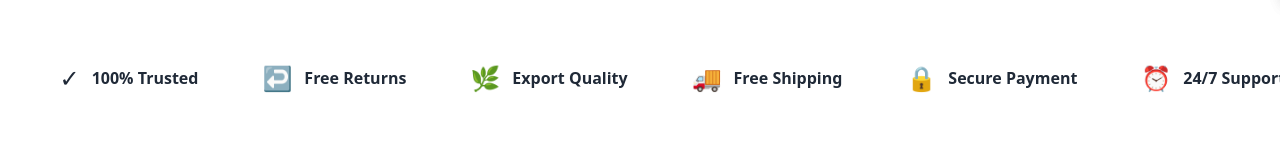
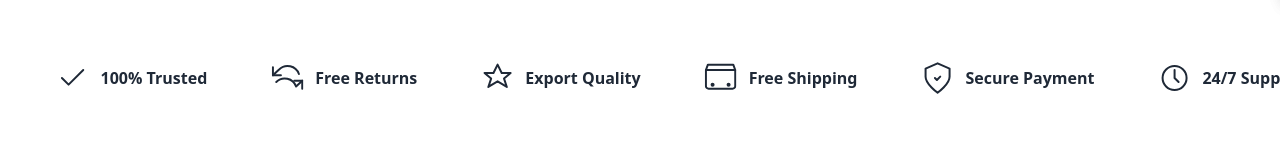
Before and after one commit to developer-bytespak/NeutroPak_frontend, a Next.js app: page / in a window 1280 px wide. Shown: the part 802-952 px from the top of the page. Built offline with nearby package versions, Linux system fonts and the light colour scheme; no server answers.

Commit message:
changes in logos on homepage

```diff
--- a/src/components/FeaturesSlider.tsx
+++ b/src/components/FeaturesSlider.tsx
@@ -3,7 +3,7 @@
 import React from 'react';
 
 interface Feature {
-  icon: string;
+  icon: React.ReactNode;
   text: string;
 }
 
@@ -11,14 +11,58 @@ interface FeaturesSliderProps {
   features?: Feature[];
 }
 
+// SVG Icons
+const SecurePaymentIcon = () => (
+  <svg className="w-full h-full" viewBox="0 0 24 24" fill="none" xmlns="http://www.w3.org/2000/svg">
+    <path d="M12 1L3 5V11C3 16.55 12 23 12 23S21 16.55 21 11V5L12 1Z" stroke="currentColor" strokeWidth="1.5" strokeLinecap="round" strokeLinejoin="round" fill="none"/>
+    <path d="M10 12L11.5 13.5L14 11" stroke="currentColor" strokeWidth="1.5" strokeLinecap="round" strokeLinejoin="round"/>
+  </svg>
+);
+
+const SupportIcon = () => (
+  <svg className="w-full h-full" viewBox="0 0 24 24" fill="none" xmlns="http://www.w3.org/2000/svg">
+    <circle cx="12" cy="12" r="9" stroke="currentColor" strokeWidth="1.5"/>
+    <path d="M12 6V12L15 15" stroke="currentColor" strokeWidth="1.5" strokeLinecap="round" strokeLinejoin="round"/>
+  </svg>
+);
+
+const TrustedIcon = () => (
+  <svg className="w-full h-full" viewBox="0 0 24 24" fill="none" xmlns="http://www.w3.org/2000/svg">
+    <polyline points="20 6 9 17 4 12" stroke="currentColor" strokeWidth="1.5" strokeLinecap="round" strokeLinejoin="round"/>
+  </svg>
+);
+
+const ReturnsIcon = () => (
+  <svg className="w-full h-full" viewBox="0 0 24 24" fill="none" xmlns="http://www.w3.org/2000/svg">
+    <path d="M1 4V10H7" stroke="currentColor" strokeWidth="1.5" strokeLinecap="round" strokeLinejoin="round"/>
+    <path d="M23 20V14H17" stroke="currentColor" strokeWidth="1.5" strokeLinecap="round" strokeLinejoin="round"/>
+    <path d="M20.49 9A9 9 0 005.64 5.64L1 10m22 4l-4.64 4.36A9 9 0 003.51 15" stroke="currentColor" strokeWidth="1.5" strokeLinecap="round" strokeLinejoin="round"/>
+  </svg>
+);
+
+const QualityIcon = () => (
+  <svg className="w-full h-full" viewBox="0 0 24 24" fill="none" xmlns="http://www.w3.org/2000/svg">
+    <path d="M12 2L15.09 8.26H21.77L16.84 12.44L18.93 18.71L12 14.53L5.07 18.71L7.16 12.44L2.23 8.26H8.91L12 2Z" stroke="currentColor" strokeWidth="1.5" strokeLinecap="round" strokeLinejoin="round"/>
+  </svg>
+);
+
+const ShippingIcon = () => (
+  <svg className="w-full h-full" viewBox="0 0 24 24" fill="none" xmlns="http://www.w3.org/2000/svg">
+    <path d="M1 6H23V18C23 18.5304 22.7893 19.0391 22.4142 19.4142C22.0391 19.7893 21.5304 20 21 20H3C2.46957 20 1.96086 19.7893 1.58579 19.4142C1.21071 19.0391 1 18.5304 1 18V6Z" stroke="currentColor" strokeWidth="1.5" strokeLinecap="round" strokeLinejoin="round"/>
+    <path d="M1 6L2.5 2H21.5L23 6" stroke="currentColor" strokeWidth="1.5" strokeLinecap="round" strokeLinejoin="round"/>
+    <circle cx="6" cy="17" r="1.5" fill="currentColor"/>
+    <circle cx="18" cy="17" r="1.5" fill="currentColor"/>
+  </svg>
+);
+
 const FeaturesSlider: React.FC<FeaturesSliderProps> = ({
   features = [
-    { icon: '🔒', text: 'Secure Payment' },
-    { icon: '⏰', text: '24/7 Support' },
-    { icon: '✓', text: '100% Trusted' },
-    { icon: '↩️', text: 'Free Returns' },
-    { icon: '🌿', text: 'Export Quality' },
-    { icon: '🚚', text: 'Free Shipping' },
+    { icon: <SecurePaymentIcon />, text: 'Secure Payment' },
+    { icon: <SupportIcon />, text: '24/7 Support' },
+    { icon: <TrustedIcon />, text: '100% Trusted' },
+    { icon: <ReturnsIcon />, text: 'Free Returns' },
+    { icon: <QualityIcon />, text: 'Export Quality' },
+    { icon: <ShippingIcon />, text: 'Free Shipping' },
   ],
 }) => {
   return (
@@ -51,9 +95,9 @@ const FeaturesSlider: React.FC<FeaturesSliderProps> = ({
             {features.map((feature, idx) => (
               <div
                 key={idx}
-                className="flex items-center gap-1.5 xs:gap-2 sm:gap-3 px-3 xs:px-4 sm:px-6 md:px-8 py-2 xs:py-3 sm:py-4 flex-shrink-0 text-gray-800 hover:text-red-800 transition-colors duration-300 active:text-red-900"
+                className="flex items-center gap-1.5 xs:gap-2 sm:gap-3 px-3 xs:px-4 sm:px-6 md:px-8 py-2 xs:py-3 sm:py-4 flex-shrink-0 text-gray-800 hover:text-yellow-600 transition-colors duration-300 active:text-yellow-700"
               >
-                <span className="text-lg xs:text-xl sm:text-2xl md:text-2xl flex-shrink-0">{feature.icon}</span>
+                <div className="w-6 xs:w-7 sm:w-8 md:w-8 text-gray-800 hover:text-yellow-600 flex-shrink-0">{feature.icon}</div>
                 <span className="text-xs xs:text-xs sm:text-sm md:text-base font-semibold whitespace-nowrap">{feature.text}</span>
               </div>
             ))}
@@ -61,9 +105,9 @@ const FeaturesSlider: React.FC<FeaturesSliderProps> = ({
             {features.map((feature, idx) => (
               <div
                 key={`duplicate-${idx}`}
-                className="flex items-center gap-1.5 xs:gap-2 sm:gap-3 px-3 xs:px-4 sm:px-6 md:px-8 py-2 xs:py-3 sm:py-4 flex-shrink-0 text-gray-800 hover:text-red-800 transition-colors duration-300 active:text-red-900"
+                className="flex items-center gap-1.5 xs:gap-2 sm:gap-3 px-3 xs:px-4 sm:px-6 md:px-8 py-2 xs:py-3 sm:py-4 flex-shrink-0 text-gray-800 hover:text-yellow-600 transition-colors duration-300 active:text-yellow-700"
               >
-                <span className="text-lg xs:text-xl sm:text-2xl md:text-2xl flex-shrink-0">{feature.icon}</span>
+                <div className="w-6 xs:w-7 sm:w-8 md:w-8 text-gray-800 hover:text-yellow-600 flex-shrink-0">{feature.icon}</div>
                 <span className="text-xs xs:text-xs sm:text-sm md:text-base font-semibold whitespace-nowrap">{feature.text}</span>
               </div>
             ))}
```
